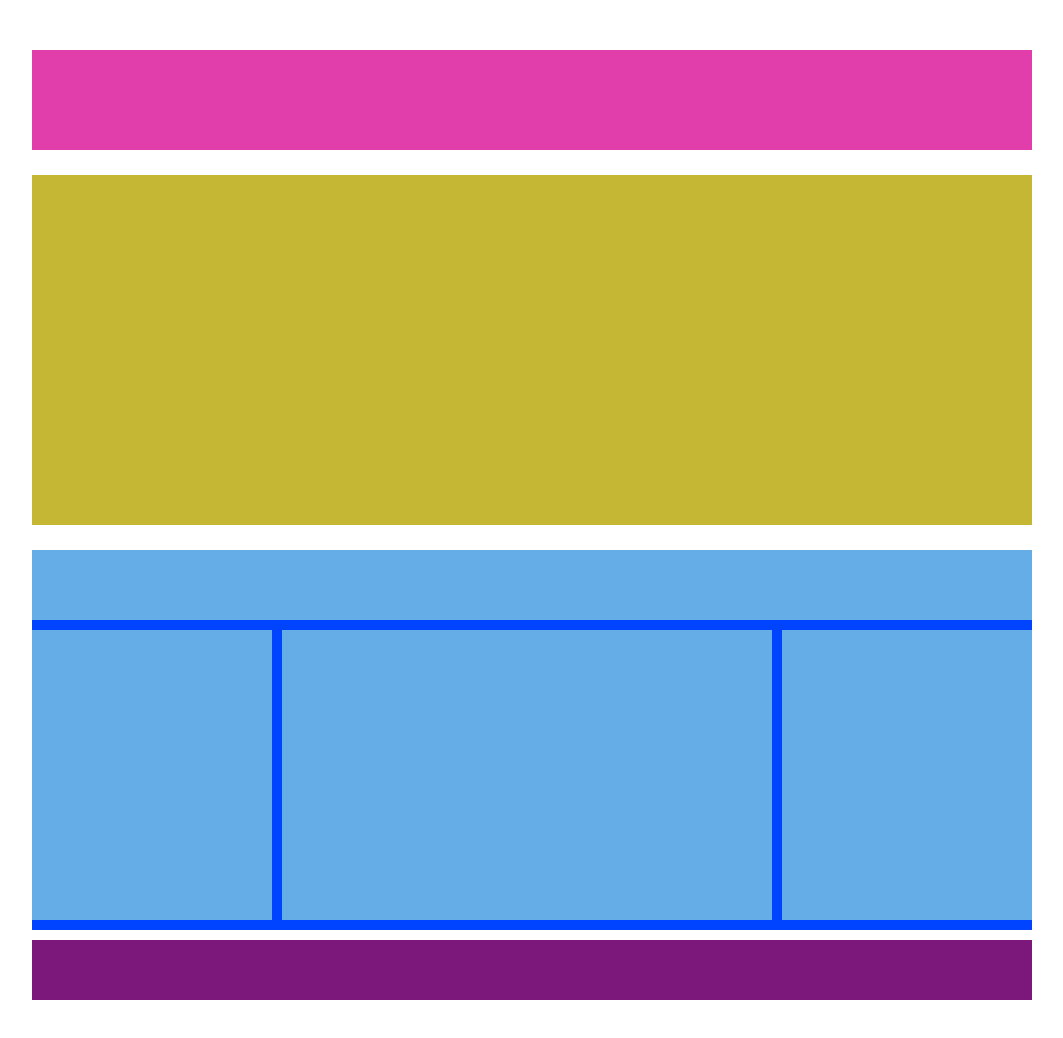
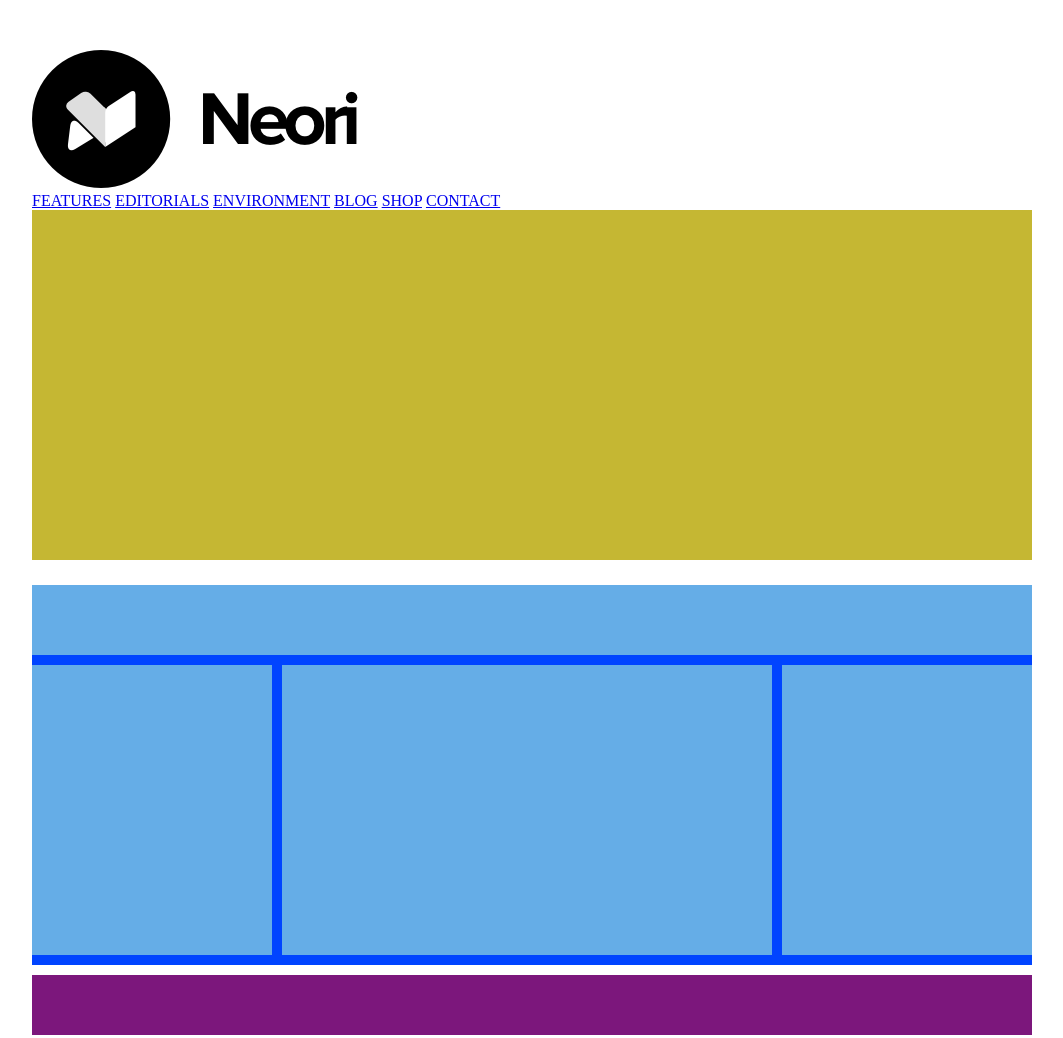
Before and after one commit to camillapalombi/htmlcss-wp, a plain HTML site: page index.html in a window 1280 px wide. Shown: the whole page, without its empty margins (108-1171 px from the left). Drawn offline with Linux system fonts and the light colour scheme.

Commit message:
HEADER CONCLUSO

```diff
--- a/index.html
+++ b/index.html
@@ -4,8 +4,12 @@
     <meta charset="UTF-8">
     <meta http-equiv="X-UA-Compatible" content="IE=edge">
     <meta name="viewport" content="width=device-width, initial-scale=1.0">
-    <title>Struttura Wordpress</title>
+    <title>Wordpress</title>
     <link rel="stylesheet" href="style/style.css">
+    <link rel="preconnect" href="https://fonts.googleapis.com">
+    <link rel="preconnect" href="https://fonts.gstatic.com" crossorigin>
+    <link href="https://fonts.googleapis.com/css2?family=Poppins:wght@300&display=swap" rel="stylesheet">
+
 </head>
 <body>
 
@@ -14,7 +18,17 @@
 
         <!--HEADER:-->
         <header>
-            <div class="box-pink"></div>
+            <div class="header">
+                <img class="logo" src="img/logo.png" alt="Neori Logo">
+            </div>
+            <nav>
+                <a href="http://#">FEATURES</a>
+                <a href="http://#"> EDITORIALS</a>
+                <a href="http://#"> ENVIRONMENT</a>
+                <a href="http://#"> BLOG</a>
+                <a href="http://#"> SHOP</a>
+                <a href="http://#"> CONTACT</a>
+            </nav>
         </header>
 
         <!--MAIN:-->
```
